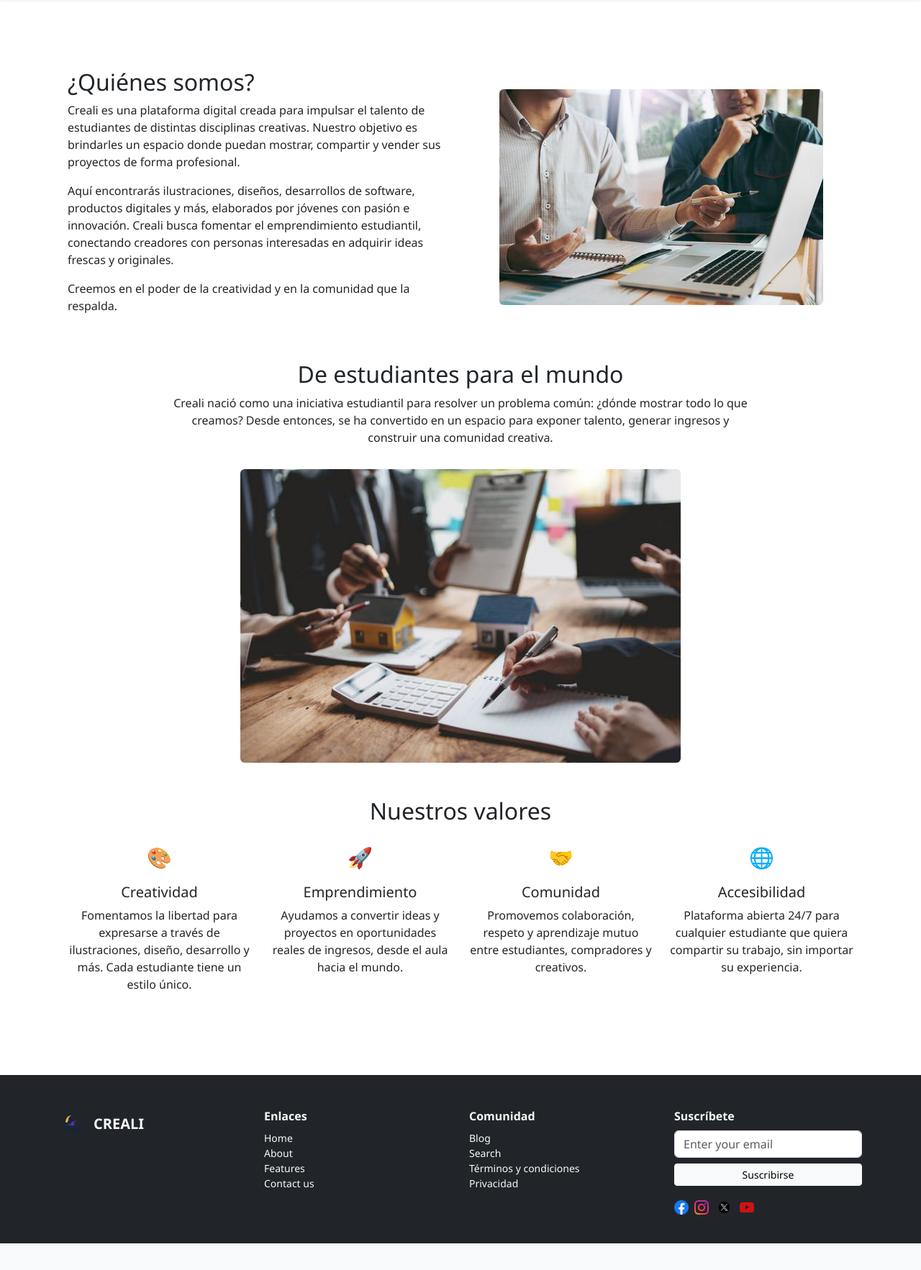
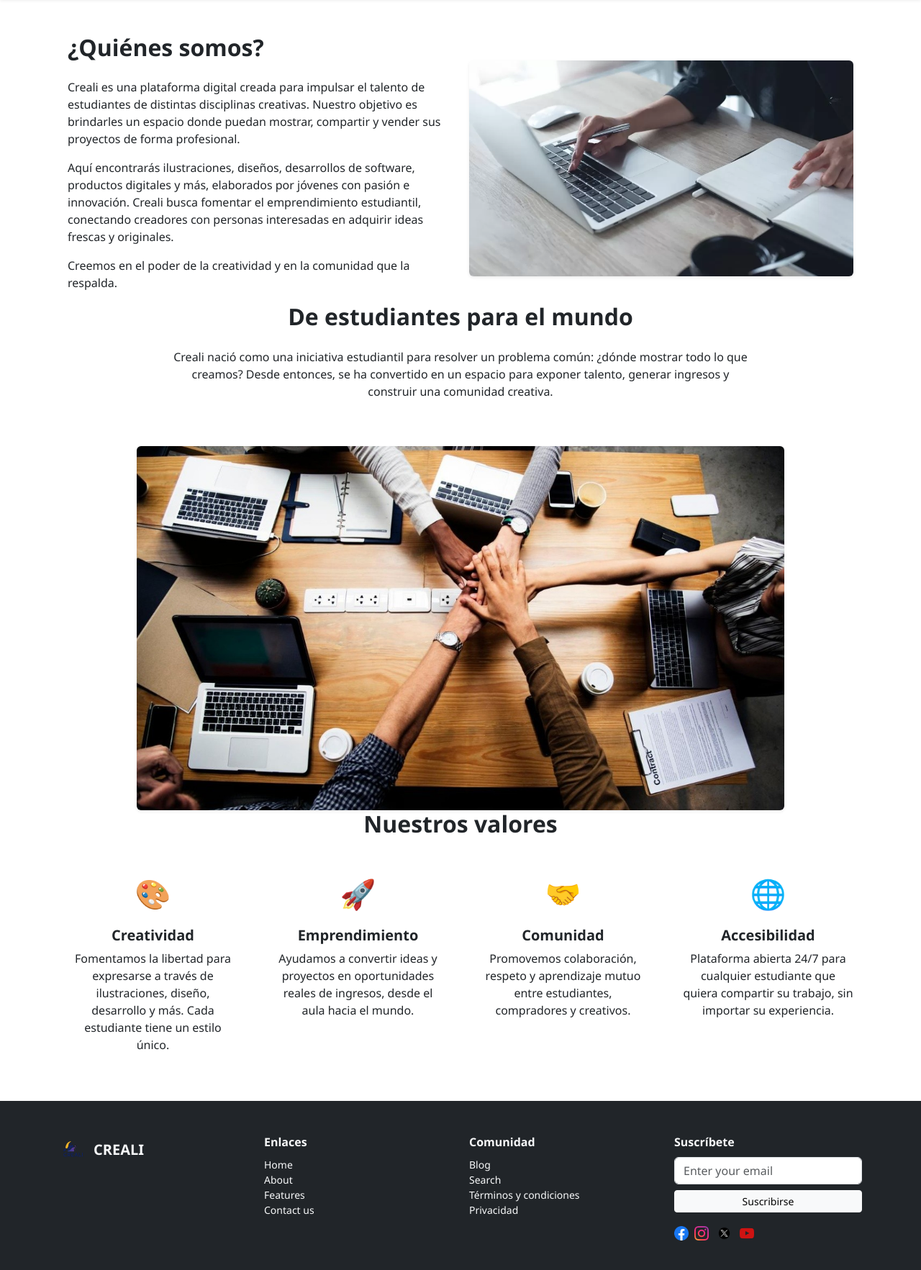
Before and after one commit to AbelIsac/WebCertusCaso1, a Flask app: page /acerca in a window 1280 px wide. Shown: the part 97-1862 px from the top of the page at 72% size. Before the commit the page ends 1825 px from the top, so only its background shows below. Run offline with Flask 3, Linux system fonts and the light colour scheme.

Commit message:
Aca estoy modificando la pagina acerca.html

```diff
--- a/templates/acerca.html
+++ b/templates/acerca.html
@@ -1,49 +1,58 @@
 {% extends "base.html" %}
 {% block content %}
-<section class="container py-5">
-  <div class="row align-items-center mb-5">
+<link rel="stylesheet" href="{{ url_for('static', filename='css/style.css') }}">
+
+<!-- Sección: ¿Quiénes somos? -->
+<section class="section container">
+  <div class="row align-items-center">
     <div class="col-md-6">
-      <h2>¿Quiénes somos?</h2>
+      <h2 class="fw-bold mb-4">¿Quiénes somos?</h2>
       <p>Creali es una plataforma digital creada para impulsar el talento de estudiantes de distintas disciplinas creativas. Nuestro objetivo es brindarles un espacio donde puedan mostrar, compartir y vender sus proyectos de forma profesional.</p>
       <p>Aquí encontrarás ilustraciones, diseños, desarrollos de software, productos digitales y más, elaborados por jóvenes con pasión e innovación. Creali busca fomentar el emprendimiento estudiantil, conectando creadores con personas interesadas en adquirir ideas frescas y originales.</p>
       <p>Creemos en el poder de la creatividad y en la comunidad que la respalda.</p>
     </div>
-    <div class="col-md-6 text-center">
-      <img src="{{ url_for('static', filename='img/acerca2.jpg') }}" class="img-fluid rounded" alt="Estudiante trabajando">
-    </div>
-  </div>
-
-  <div class="text-center mb-5">
-    <h2>De estudiantes para el mundo</h2>
-    <p class="w-75 mx-auto">Creali nació como una iniciativa estudiantil para resolver un problema común: ¿dónde mostrar todo lo que creamos? Desde entonces, se ha convertido en un espacio para exponer talento, generar ingresos y construir una comunidad creativa.</p>
-    <img src="{{ url_for('static', filename='img/acerca3.jpg') }}" class="img-fluid rounded mt-3" alt="Trabajo en equipo">
-  </div>
-
-  <div class="text-center mt-5">
-    <h2>Nuestros valores</h2>
-  </div>
-
-  <div class="row text-center mt-4">
-    <div class="col-md-3">
-      <div class="mb-3 fs-3">🎨</div>
-      <h5>Creatividad</h5>
-      <p>Fomentamos la libertad para expresarse a través de ilustraciones, diseño, desarrollo y más. Cada estudiante tiene un estilo único.</p>
-    </div>
-    <div class="col-md-3">
-      <div class="mb-3 fs-3">🚀</div>
-      <h5>Emprendimiento</h5>
-      <p>Ayudamos a convertir ideas y proyectos en oportunidades reales de ingresos, desde el aula hacia el mundo.</p>
-    </div>
-    <div class="col-md-3">
-      <div class="mb-3 fs-3">🤝</div>
-      <h5>Comunidad</h5>
-      <p>Promovemos colaboración, respeto y aprendizaje mutuo entre estudiantes, compradores y creativos.</p>
-    </div>
-    <div class="col-md-3">
-      <div class="mb-3 fs-3">🌐</div>
-      <h5>Accesibilidad</h5>
-      <p>Plataforma abierta 24/7 para cualquier estudiante que quiera compartir su trabajo, sin importar su experiencia.</p>
+    <div class="col-md-6 text-center mt-4 mt-md-0">
+      <img src="{{ url_for('static', filename='img/acerca12.jpg') }}" class="img-fluid rounded shadow-sm" alt="Estudiante trabajando">
     </div>
   </div>
 </section>
+
+<!-- Sección: De estudiantes para el mundo -->
+<section class="section section-alt text-center">
+  <div class="container">
+    <h2 class="fw-bold mb-4">De estudiantes para el mundo</h2>
+    <p class="mx-auto" style="max-width: 800px;">Creali nació como una iniciativa estudiantil para resolver un problema común: ¿dónde mostrar todo lo que creamos? Desde entonces, se ha convertido en un espacio para exponer talento, generar ingresos y construir una comunidad creativa.</p>
+    <img src="{{ url_for('static', filename='img/acerca11.jpg') }}" class="img-fluid rounded mt-5 shadow-sm" style="max-width: 900px;" alt="Trabajo en equipo">
+  </div>
+</section>
+
+<!-- Sección: Nuestros valores -->
+<section class="section container">
+  <div class="text-center mb-5">
+    <h2 class="fw-bold mb-4">Nuestros valores</h2>
+  </div>
+  <div class="row text-center g-5">
+    <div class="col-md-3">
+      <div class="fs-1 mb-3">🎨</div>
+      <h5 class="fw-semibold">Creatividad</h5>
+      <p class="mt-2">Fomentamos la libertad para expresarse a través de ilustraciones, diseño, desarrollo y más. Cada estudiante tiene un estilo único.</p>
+    </div>
+    <div class="col-md-3">
+      <div class="fs-1 mb-3">🚀</div>
+      <h5 class="fw-semibold">Emprendimiento</h5>
+      <p class="mt-2">Ayudamos a convertir ideas y proyectos en oportunidades reales de ingresos, desde el aula hacia el mundo.</p>
+    </div>
+    <div class="col-md-3">
+      <div class="fs-1 mb-3">🤝</div>
+      <h5 class="fw-semibold">Comunidad</h5>
+      <p class="mt-2">Promovemos colaboración, respeto y aprendizaje mutuo entre estudiantes, compradores y creativos.</p>
+    </div>
+    <div class="col-md-3">
+      <div class="fs-1 mb-3">🌐</div>
+      <h5 class="fw-semibold">Accesibilidad</h5>
+      <p class="mt-2">Plataforma abierta 24/7 para cualquier estudiante que quiera compartir su trabajo, sin importar su experiencia.</p>
+    </div>
+  </div>
+</section>
+
 {% endblock %}
```
Also changed, not shown: static/img/acerca1.webp (added), static/img/acerca11.jpg (added), static/img/acerca12.jpg (added), 1 other file.
